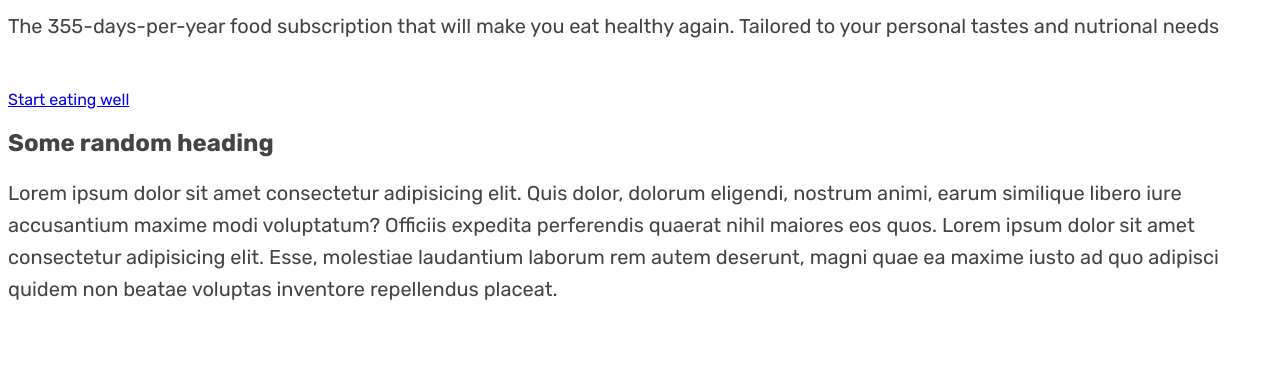
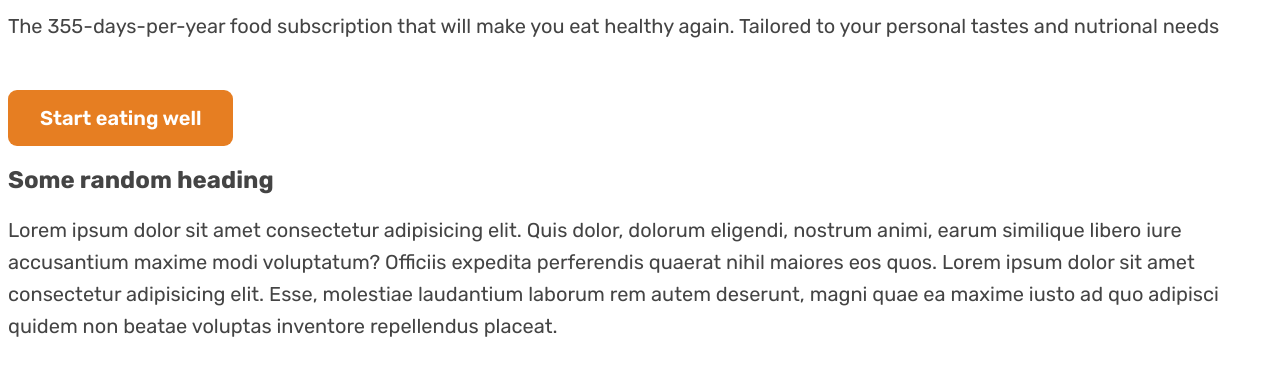
Before and after one commit to tod619/04_Component_HeroSection, a plain HTML site: page index.html in a window 1280 px wide. Shown: the part 213-588 px from the top of the page. Drawn offline with Linux system fonts and the light colour scheme.

Commit message:
Add style to the btn in style.css file

```diff
--- a/style.css
+++ b/style.css
@@ -1,4 +1,4 @@
-@import url('https://fonts.googleapis.com/css2?family=Rubik:wght@400;500;700&display=swap');
+@import url('https://fonts.googleapis.com/css2?family=Rubik:wght@400;600;700&display=swap');
 
 /* font-family: 'Rubik', sans-serif; */
 
@@ -24,3 +24,15 @@ p {
     line-height: 1.6;
     margin-bottom: 48px;
 }
+
+.btn:link,
+.btn:visited {
+    font-size: 20px;
+    font-weight: 600;
+    background-color: #e67e22;
+    color: #fff;
+    display: inline-block;
+    padding: 16px 32px;
+    border-radius: 9px;
+    text-decoration: none;
+}
```
